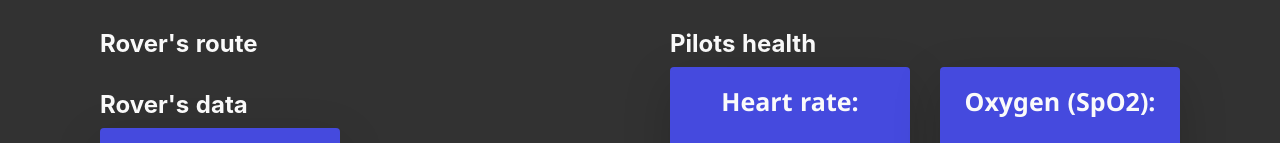
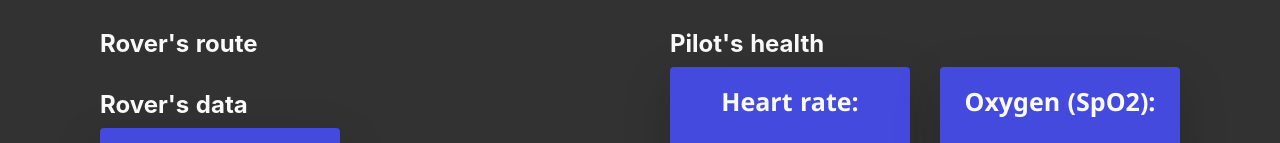
Before and after one commit to apolo27/telemetry, a Nuxt app: page / in a window 1280 px wide. Shown: the top 143 px of the page. Built offline with nearby package versions, Linux system fonts and the light colour scheme; no server answers.

Commit message:
Typo fixed

```diff
--- a/pages/index.vue
+++ b/pages/index.vue
@@ -41,7 +41,7 @@
       </b-col>
       <b-col cols="6">
         <b-container>
-          <h4 class="title">Pilots health</h4>
+          <h4 class="title">Pilot's health</h4>
           <b-row>
             <b-col cols="6">
               <div class="shadow-lg p-3 mb-5 background-heart rounded">
```
